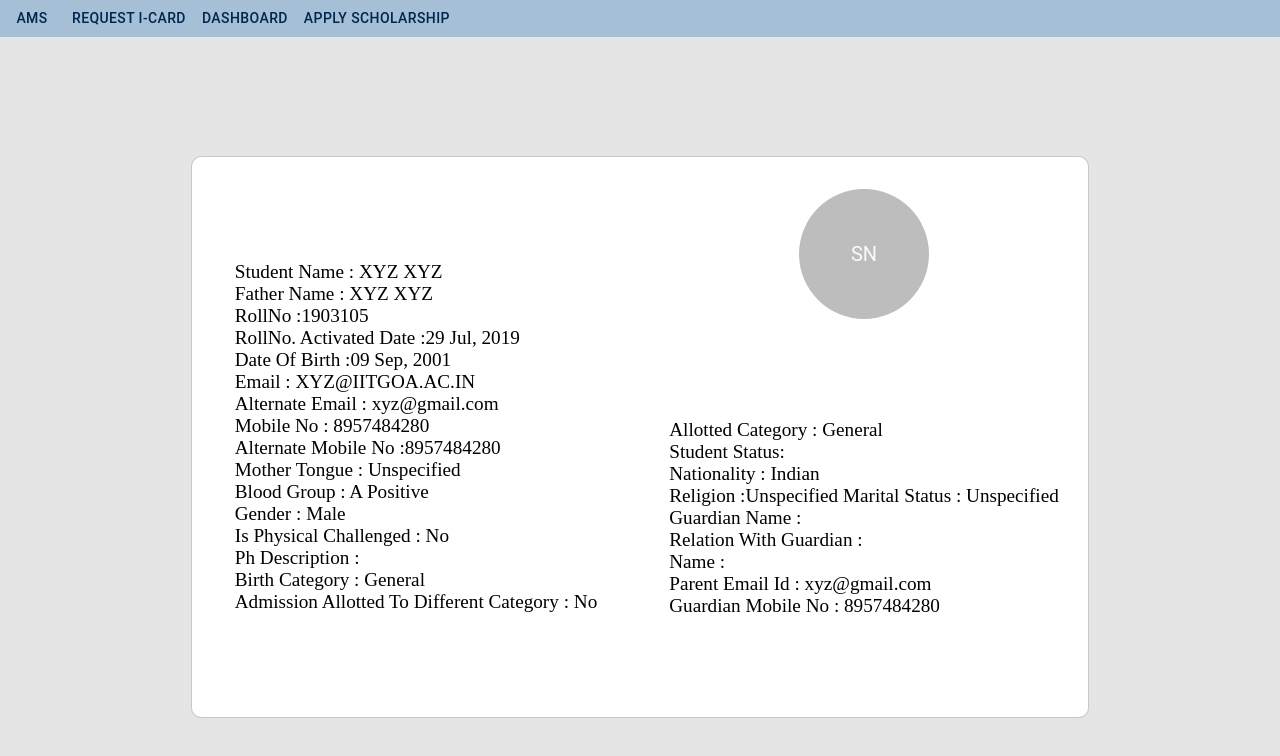
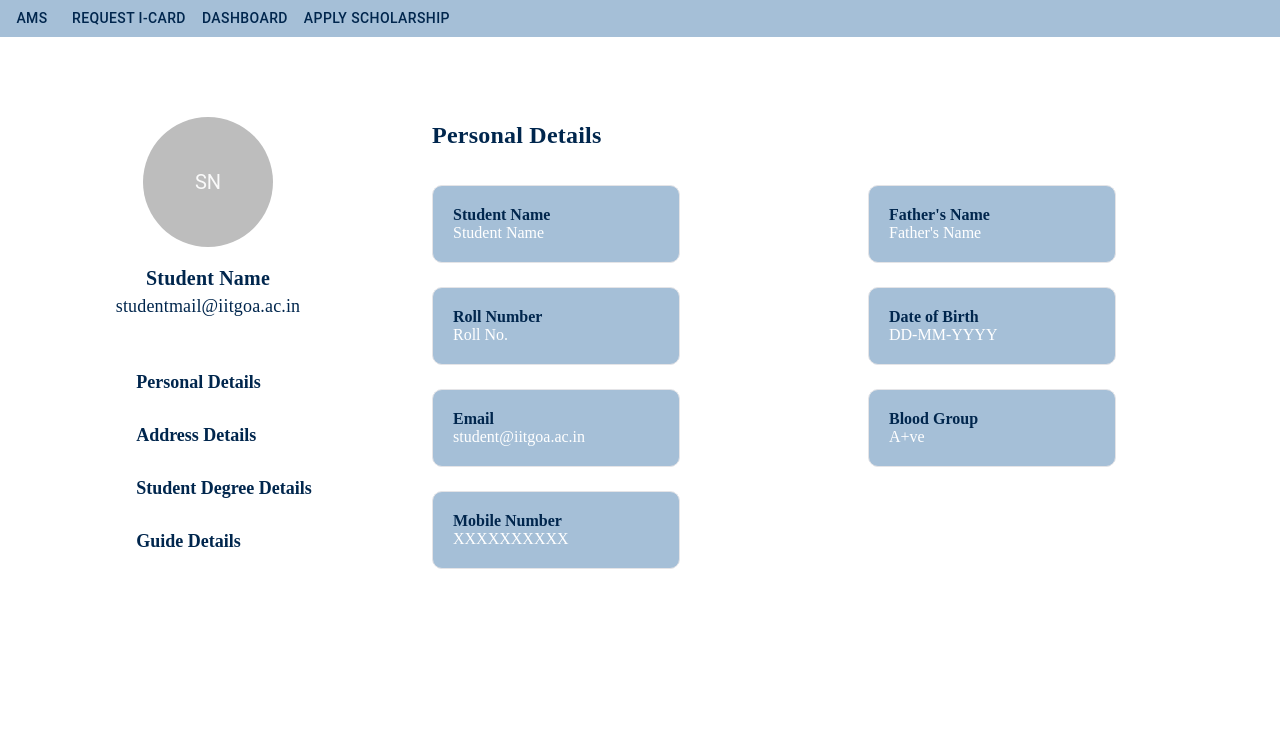
Before and after one commit to RaHack238/Insiders, a React (Create React App) app in the folder frontend/: page /viewprofile in a window 1280 px wide. Shown: the top 756 px of the page. Built offline with nearby package versions, Linux system fonts and the light colour scheme.

Commit message:
add: personal details

```diff
--- /dev/null
+++ b/frontend/src/pages/Profile/cardStyle.css
@@ -0,0 +1,13 @@
+.main-heading{
+    font-family: 'Poppins';
+    font-size: 20;
+    font-weight: 600;
+    color: #00264d;
+}
+
+.main-value{
+    font-family: 'Poppins';
+    font-size: 18;
+    font-weight: 500;
+    color: white;
+}
--- /dev/null
+++ b/frontend/src/pages/Profile/detailCard.js
@@ -0,0 +1,28 @@
+import React from "react";
+import Box from "@mui/material/Box";
+import './cardStyle.css';
+
+const DetailCard = (props) => {
+
+    return (
+        <Box
+            padding= "20px"
+            height="auto"
+            width= '50%'
+            sx={{
+                border: "1px solid #E4E4E7",
+                borderRadius: "10px",
+                backgroundColor: "#a5bfd7",
+            }}
+        >
+            <div className="main-heading" >
+                {props.title}
+            </div>
+            <div className="main-value" >
+                {props.value}
+            </div>
+        </Box>
+    );
+};
+
+export default DetailCard;
--- a/frontend/src/pages/Profile/profile.js
+++ b/frontend/src/pages/Profile/profile.js
@@ -4,89 +4,76 @@ import { useNavigate } from "react-router-dom";
 import {
     Avatar,
     Typography } from "@material-ui/core";
+import List from '@mui/material/List';
+import ListItem from '@mui/material/ListItem';
+import ListItemButton from '@mui/material/ListItemButton';
+import ListItemText from '@mui/material/ListItemText';
 import './styles.css';
 import Navbar from "../../components/navbar";
+import DetailCard from "./detailCard";
 
 const ProfilePage = () => {
+
+    const profileDetailHeadings = [
+        {
+            'title': 'Personal Details',
+            'url' : ''
+        },
+        {
+            'title': 'Address Details',
+            'url' : ''
+        },
+        {
+            'title': 'Student Degree Details',
+            'url' : ''
+        },
+        {
+            'title': 'Guide Details',
+            'url' : ''
+        }
+    ];
+
+    const personalDetails = [
+        {
+            'title' : 'Student Name',
+            'value' : 'Student Name'
+        },
+        {
+            'title' : "Father's Name",
+            'value' : "Father's Name"
+        },
+        {
+            'title' : 'Roll Number',
+            'value' : 'Roll No.'
+        },
+        {
+            'title' : 'Date of Birth',
+            'value' : 'DD-MM-YYYY'
+        },
+        {
+            'title' : 'Email',
+            'value' : 'student@iitgoa.ac.in'
+        },
+        {
+            'title' : 'Blood Group',
+            'value' : 'A+ve'
+        },
+        {
+            'title' : 'Mobile Number',
+            'value' : 'XXXXXXXXXX'
+        },
+
+    ];
+
     return (
     <div>
         <Navbar />
     <div className="profile-page">
-        <div className="profile-card">
-        <Grid
-            container
-            direction="row"
-            alignItems="center"
-            justifyContent="center"
-            style={{ height: "100%" }}
-            >
-            <Grid item xs={6} style={{
-                    height: "100%",
-                    width: "100%",
-                    backgroundColor: "white",
-                    display: "flex",
-                    justifyContent: "center",
-                    alignItems: "center",
-                    borderRadius: "10px 0px 0px 10px",
-                }}>
-                <div className="profile-card-content" style={{
-                      fontFamily: 'Poppins',
-                        fontSize: '1.2rem',
-                    }}>
-                Student Name : XYZ XYZ
-                <br/>
-                Father Name : XYZ XYZ
-                <br/>
-                RollNo :1903105
-                <br/>
-                RollNo. Activated Date :29 Jul, 2019
-                <br/>
-                Date Of Birth :09 Sep, 2001
-                <br/>
-                Email : XYZ@IITGOA.AC.IN
-                <br/>
-                Alternate Email : xyz@gmail.com
-                <br/>
-                Mobile No : 8957484280
-                <br/>
-                Alternate Mobile No :8957484280
-                <br/>
-                Mother Tongue : Unspecified
-                <br/>
-                Blood Group : A Positive
-                <br/>
-                Gender : Male
-                <br/>
-                Is Physical Challenged : No
-                <br/>
-                Ph Description :
-                <br/>
-                Birth Category : General
-                <br/>
-                Admission Allotted To Different Category : No
-                </div>
-            </Grid>
 
-            <Grid
-                item
-                direction="column"
-                alignItems="center"
-                justifyContent="center"
-                xs={6}
-                style={{
-                    backgroundColor: "white",
-                    height: "100%",
-                    width: "100%",
-                    display: "flex",
-                    alignItems: "center",
-                    borderRadius: "0px 10px 10px 0px",
-                }}
-            >
-                <div style={{
-                    display: 'flex',
-                    alignItems: 'center',
-                    marginTop: '2rem'
-                }}>
+        <Grid container spacing={2}>
+            <Grid item xs={4}>
+                <div className="side-content">
+                    <div className="side-avatar">
                         <Avatar style={{
                             width: 130,
                             height: 130
@@ -94,32 +81,73 @@ const ProfilePage = () => {
                                 SN
                         </Avatar>
                     </div>
-                <div className="profile-card-content" style={{
-                      fontFamily: 'Poppins',
-                      fontSize: '1.2rem',
+
+                    <div className="text-content">
+                        <Typography style={{
+                            fontFamily: "Poppins",
+                            color: "#00264d",
+                            fontSize: 20,
+                            fontWeight: 600,
                         }}>
-                    Allotted Category : General
-                    <br/>
-                    Student Status:
-                    <br/>
-                    Nationality : Indian
-                    <br/>
-                    Religion :Unspecified
-                    Marital Status : Unspecified
-                    <br/>
-                    Guardian Name :
-                    <br/>
-                    Relation With Guardian :
-                    <br/>
-                    Name :
-                    <br/>
-                    Parent Email Id : xyz@gmail.com
-                    <br/>
-                    Guardian Mobile No : 8957484280
+                            Student Name
+                        </Typography>
+                        <Typography style={{
+                            fontFamily: "Poppins",
+                            color: "#00264d",
+                            fontSize: 18
+                        }}>
+                            studentmail@iitgoa.ac.in
+                        </Typography>
+                    </div>
+
+                    <div className="sidebar-list">
+                        <List>
+                            <div>
+                            {profileDetailHeadings.map((content) => (
+                                <ListItem key={content.title} disablePadding style={{marginBottom: '0.5rem'}} >
+                                <ListItemButton
+                                    // style = {{backgroundColor: content.title === selectedButton ? '#1E4E92' : '', borderRadius: '4px'}}
+                                    >
+                                    <ListItemText
+                                    disableTypography
+                                    style={{
+                                        marginLeft: '2rem',
+                                        fontWeight: 600,
+                                        color:'#00264d',
+                                        fontFamily: "Poppins",
+                                        fontSize: 18
+                                    }}
+                                    primary={content.title} />
+                                </ListItemButton>
+                                </ListItem>))}
+                            </div>
+                        </List>
+                    </div>
+                </div>
+            </Grid>
+            <Grid item xs={8}>
+                <div className="major-content">
+                    <Typography style={{
+                        fontFamily: "Poppins",
+                        color: "#00264d",
+                        fontSize: 24,
+                        fontWeight: 600,
+                    }}>
+                        Personal Details
+                    </Typography>
+
+                    <div className="detail-cards">
+                        <Grid container spacing={3}>
+                            {personalDetails.map((item) => {
+                                return (
+                                    <Grid item xs={6}>
+                                        <DetailCard title={item.title} value={item.value} />
+                                    </Grid>)})}
+                        </Grid>
+                    </div>
                 </div>
             </Grid>
         </Grid>
-        </div>
 
     </div>
     </div>
--- a/frontend/src/pages/Profile/styles.css
+++ b/frontend/src/pages/Profile/styles.css
@@ -1,39 +1,25 @@
-.profile-page {
+.side-avatar{
     display: flex;
-    flex-direction: column;
     justify-content: center;
-    align-items: center;
-    background-color: #e5e5e5;
-    height: 100vh;
-    width: 100vw,
+    margin-top: 5rem;
 }
 
-.profile-card {
+.text-content{
+    text-align: center;
+    margin-top: 1rem;
+}
+
+.sidebar-list{
     display: flex;
     justify-content: center;
-    margin-top: 2rem !important;
-    margin-bottom: 2rem !important;
-    border-style: solid;
-    border-width: 1px;
-    border-radius: 10px;
-    border-color: #C8C8C8;
-    height: 70vh;
-    width: 70vw;
+    margin-top: 2rem;
 }
 
-.profile-card-content {
-    display: flex;
-    justify-content: center;
-    flex-direction: column;
-    align-items: center;
-    height: inherit;
-    width: inherit;
+.major-content{
+    margin-top: 5rem;
 }
 
-.text-center {
-    text-align: center;
+.detail-cards{
+    display: flex;
+    margin-top: 2rem;
 }
-
-.error {
-    color: red;
-}
```
Also changed, not shown: 1 other file (tests, documents, lock files or other folders). Lines whose indentation alone changed are shown as unchanged.
